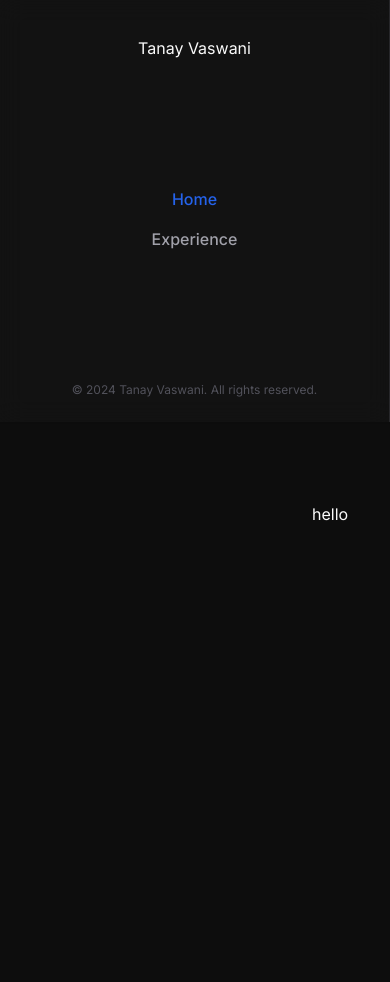
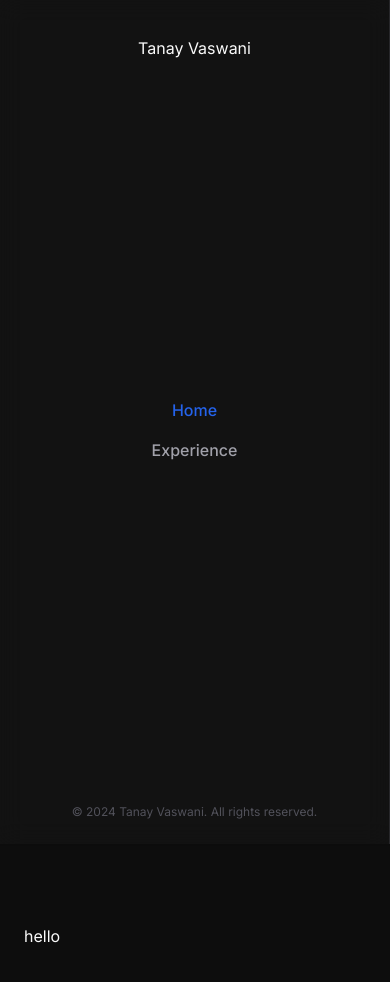
Before and after one commit to tanayvaswani/tanayvaswani.com, a Next.js app: page / in a window 390 px wide. Shown: the top 982 px of the page. Before the commit the page ends 844 px from the top, so only its background shows below. Built offline with nearby package versions, Linux system fonts and the light colour scheme.

Commit message:
fix: sidebar

```diff
--- a/app/(routes)/layout.tsx
+++ b/app/(routes)/layout.tsx
@@ -3,12 +3,12 @@ import Sidebar from "@/components/sidebar/sidebar";
 const RoutesLayout = ({ children }: { children: React.ReactNode }) => {
   return (
     <div className="h-full flex flex-col md:flex-row">
-      <div className="flex h-full w-full md:w-72 flex-col md:fixed inset-y-0 md:z-50">
+      <div className="flex min-h-screen w-full md:w-72 flex-col md:fixed inset-y-0 md:z-50">
         <Sidebar />
       </div>
 
       <div className="h-full w-full md:max-w-screen-2xl md:mx-auto">
-        <div className="pl-72">{children}</div>
+        <div className="md:pl-72">{children}</div>
       </div>
     </div>
   );
--- a/components/sidebar/sidebar.tsx
+++ b/components/sidebar/sidebar.tsx
@@ -10,8 +10,12 @@ const Sidebar = () => {
       </div>
 
       <div className="flex flex-col w-full">
+        {/* <LogoImage /> */}
+
         <SidebarRoutes />
       </div>
+
+      {/* <Socials /> */}
 
       <div className="text-xs text-zinc-600 text-center">
         © 2024 Tanay Vaswani. All rights reserved.
```
